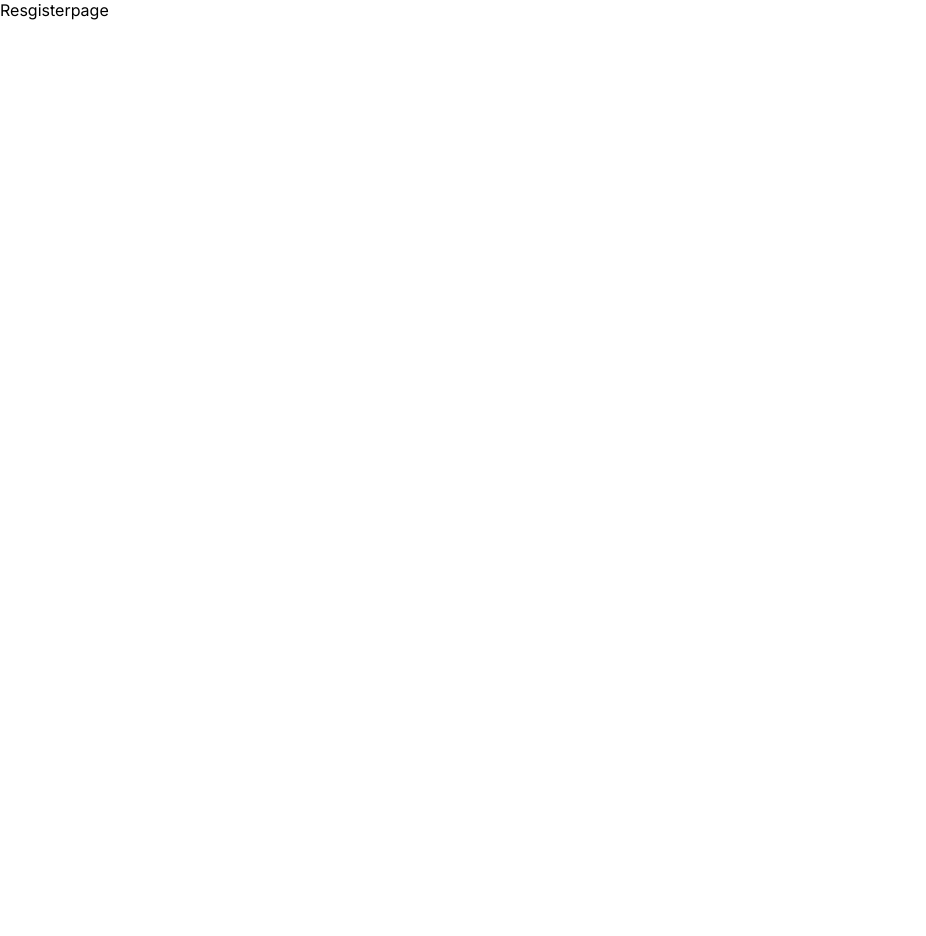
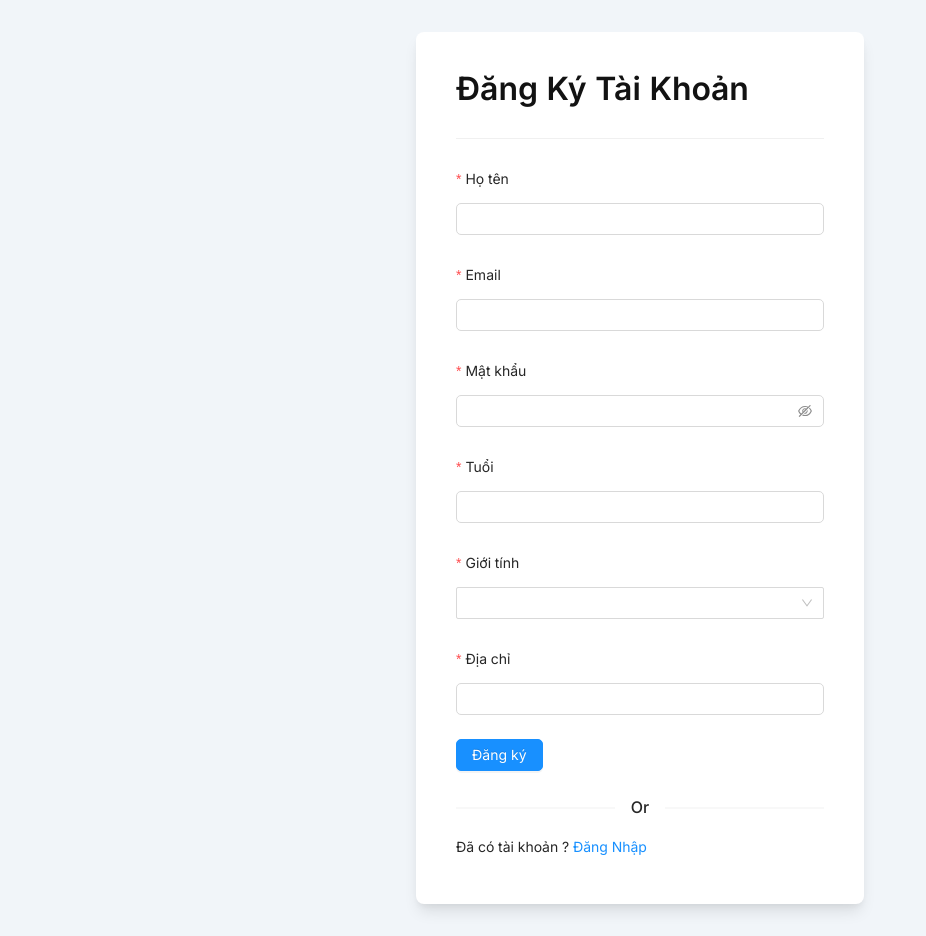
Before and after one commit to QuangDuy212/cinema-nextjs-frontend, a Next.js app: page /auth/register in a window 1280 px wide. Shown: the whole page, without its empty margins (0-926 px from the left). Before the commit the page ends 800 px from the top, so only its background shows below. Built offline with nearby package versions, Linux system fonts and the light colour scheme.

Commit message:
design register page

```diff
--- a/src/app/(guest)/auth/register/page.tsx
+++ b/src/app/(guest)/auth/register/page.tsx
@@ -1,7 +1,9 @@
+import AppRegister from "src/components/auth/register/app.register";
+
 const RegisterPage = () => {
     return (
         <>
-            Resgisterpage
+            <AppRegister />
         </>
     )
 }
--- a/src/components/auth/register/app.register.tsx
+++ b/src/components/auth/register/app.register.tsx
@@ -0,0 +1,138 @@
+
+'use client'
+import { Button, Divider, Form, Input, Row, Select, message, notification } from 'antd';
+import Link from 'next/link';
+import { useRouter } from 'next/navigation';
+import { useState } from 'react';
+import styles from 'src/styles/auth/auth.module.scss';
+const { Option } = Select;
+import "antd/dist/antd.css";
+
+const AppRegister = () => {
+    const [isSubmit, setIsSubmit] = useState(false);
+    const router = useRouter();
+
+    const onFinish = async (values: any) => {
+        // const { name, email, password, age, gender, address } = values;
+        // setIsSubmit(true);
+        // const res = await callRegister(name, email, password as string, +age, gender, address);
+        // setIsSubmit(false);
+        // if (res?.data?.id) {
+        //     message.success('Đăng ký tài khoản thành công!');
+        //     router.push('/auth/signin')
+        // } else {
+        //     notification.error({
+        //         message: "Có lỗi xảy ra",
+        //         description:
+        //             res.message && Array.isArray(res.message) ? res.message[0] : res.message,
+        //         duration: 5
+        //     })
+        // }
+    };
+
+
+    return (
+        <div className={styles["register-page"]} >
+
+            <main className={styles.main} >
+                <div className={styles.container} >
+                    <section className={styles.wrapper} >
+                        <div className={styles.heading} >
+                            <h2 className={`${styles.text} ${styles["text-large"]}`}> Đăng Ký Tài Khoản </h2>
+                            < Divider />
+                        </div>
+                        < Form<IUser>
+                            name="basic"
+                            // style={{ maxWidth: 600, margin: '0 auto' }}
+                            onFinish={onFinish}
+                            autoComplete="off"
+                        >
+                            <Form.Item
+                                labelCol={{ span: 24 }} //whole column
+                                label="Họ tên"
+                                name="name"
+                                rules={[{ required: true, message: 'Họ tên không được để trống!' }]}
+                            >
+                                <Input style={{ borderRadius: "5px" }} />
+                            </Form.Item>
+
+
+                            <Form.Item
+                                labelCol={{ span: 24 }
+                                } //whole column
+                                label="Email"
+                                name="email"
+                                rules={[{ required: true, message: 'Email không được để trống!' }]}
+                            >
+                                <Input type='email' style={{ borderRadius: "5px" }} />
+                            </Form.Item>
+
+                            <Form.Item
+                                labelCol={{ span: 24 }} //whole column
+                                label="Mật khẩu"
+                                name="password"
+                                rules={[{ required: true, message: 'Mật khẩu không được để trống!' }]}
+                            >
+                                <Input.Password style={{ borderRadius: "5px" }} />
+                            </Form.Item>
+                            <Form.Item
+                                labelCol={{ span: 24 }} //whole column
+                                label="Tuổi"
+                                name="age"
+                                rules={[{ required: true, message: 'Tuổi không được để trống!' }]}
+                            >
+                                <Input type='number' style={{ borderRadius: "5px" }} />
+                            </Form.Item>
+
+
+                            <Form.Item
+                                labelCol={{ span: 24 }} //whole column
+                                name="gender"
+                                label="Giới tính"
+                                rules={[{ required: true, message: 'Giới tính không được để trống!' }]}
+                            >
+                                <Select
+                                    // placeholder="Select a option and change input text above"
+                                    // onChange={onGenderChange}
+                                    allowClear
+                                    style={{ borderRadius: "5px" }}
+                                >
+                                    <Option value="MALE">Nam</Option>
+                                    <Option value="FEMALE">Nữ</Option>
+                                    <Option value="OTHER">Khác</Option>
+                                </Select>
+                            </Form.Item>
+
+
+                            <Form.Item
+                                labelCol={{ span: 24 }} //whole column
+                                label="Địa chỉ"
+                                name="address"
+                                rules={[{ required: true, message: 'Địa chỉ không được để trống!' }]}
+                            >
+                                <Input style={{ borderRadius: "5px" }} />
+                            </Form.Item>
+
+                            < Form.Item
+                            // wrapperCol={{ offset: 6, span: 16 }}
+                            >
+                                <Button type="primary" htmlType="submit" loading={isSubmit}
+                                    style={{ borderRadius: "5px" }}>
+                                    Đăng ký
+                                </Button>
+                            </Form.Item>
+                            <Divider> Or </Divider>
+                            <p className="text text-normal" > Đã có tài khoản ?
+                                <span>
+                                    <Link href='/auth/signin' > Đăng Nhập </Link>
+                                </span>
+                            </p>
+                        </Form>
+                    </section>
+                </div>
+            </main>
+        </div>
+    )
+}
+
+export default AppRegister;
--- a/src/components/auth/signin/app.signin.tsx
+++ b/src/components/auth/signin/app.signin.tsx
@@ -89,7 +89,7 @@ const AppSignin = () => {
                                     <Divider>Or</Divider>
                                     <p className="text text-normal">Chưa có tài khoản ?
                                         <span>
-                                            <Link href='/register' > Đăng Ký </Link>
+                                            <Link href='/auth/register' > Đăng Ký </Link>
                                         </span>
                                     </p>
                                 </Form>
```
Also changed, not shown: src/types/backend.d.ts (+16 -0 lines).
